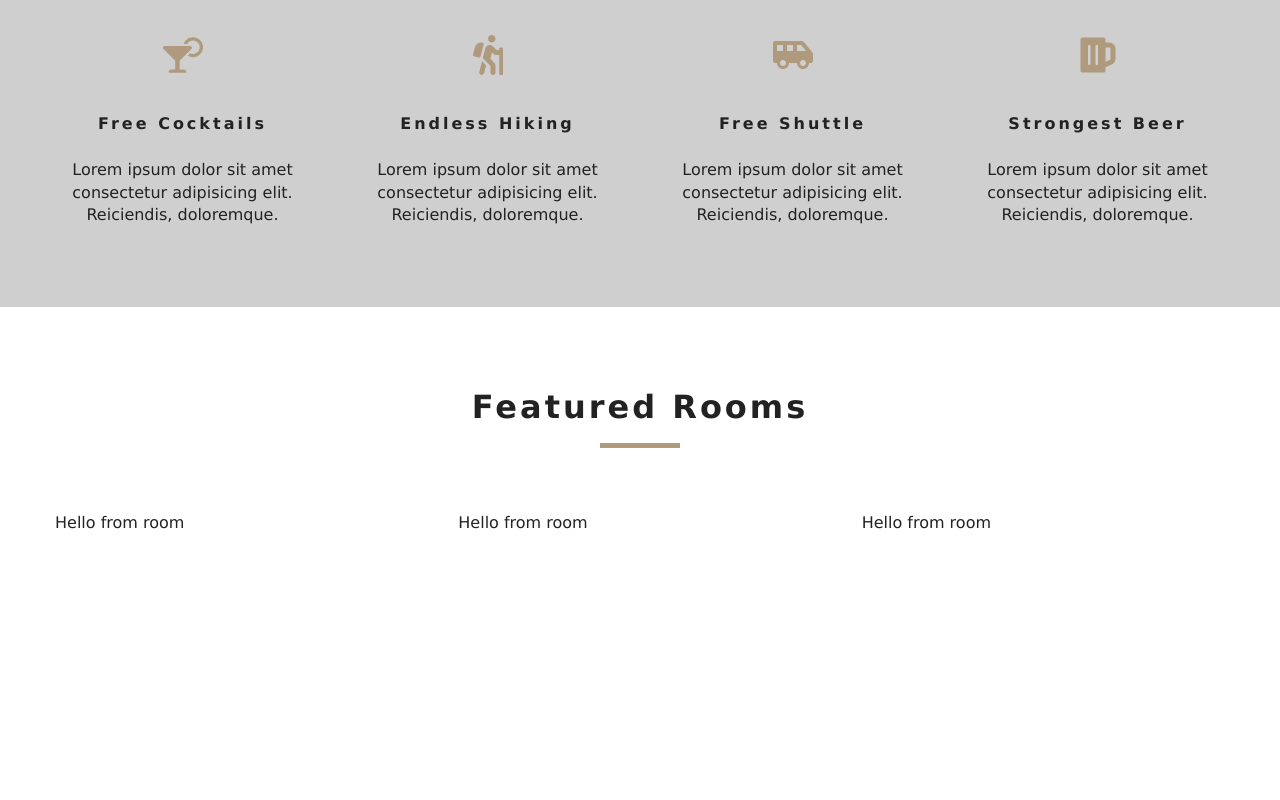
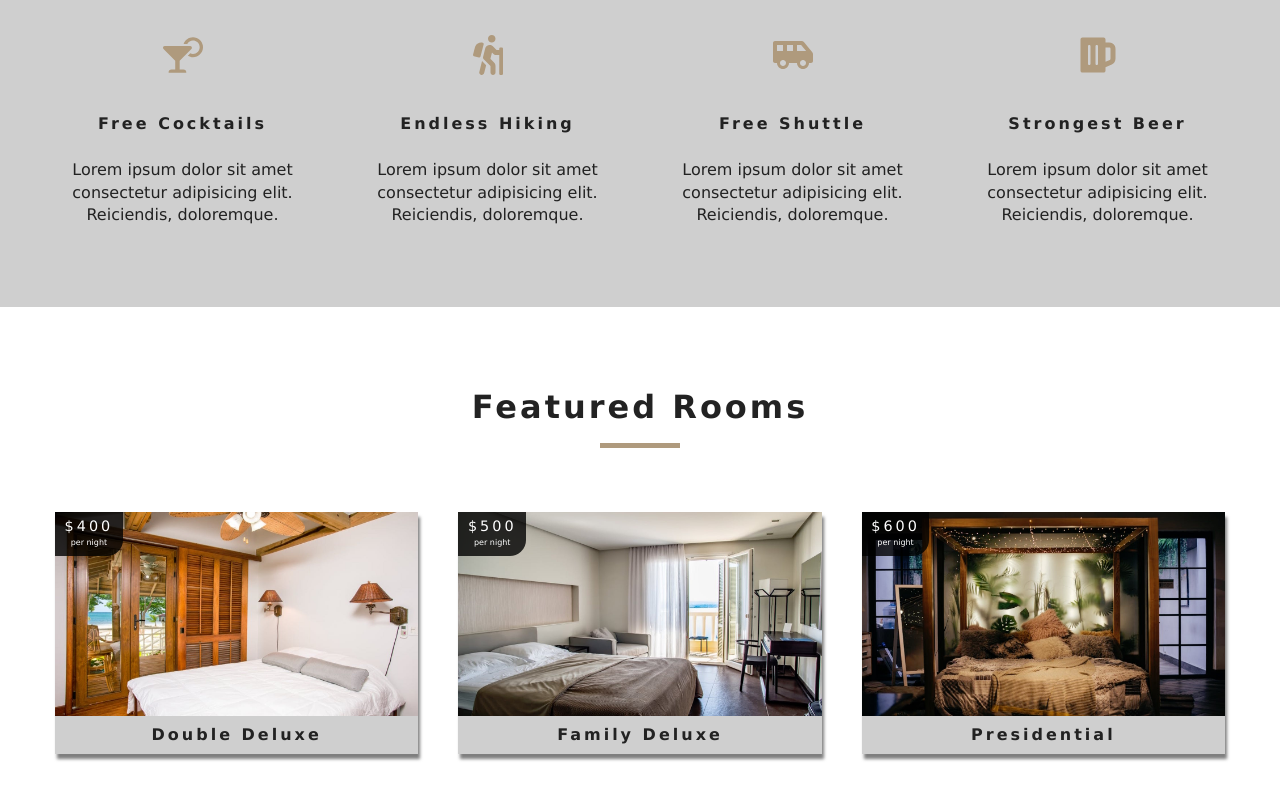
Before and after one commit to greatnonso7/react-beach-resort, a React (Create React App) app: page / in a window 1280 px wide. Shown: the part 972-1772 px from the top of the page. Before the commit the page ends 1586 px from the top, so only its background shows below. Built offline with nearby package versions, Linux system fonts and the light colour scheme.

Commit message:
Switched to yarn and WIP the featured rooms section

```diff
--- a/src/components/Room.component.jsx
+++ b/src/components/Room.component.jsx
@@ -1,9 +1,32 @@
 import React from 'react'
+import { Link } from 'react-router-dom'
+import defaultImg from '../images/room-1.jpeg'
+import PropTypes from 'prop-types'
 
-export default function Room() {
+export default function Room({room}) {
+    const { name, slug, images, price } = room
     return (
-        <div>
-            Hello from room
-        </div>
+        <article className="room">
+            <div className="img-container">
+                <img src={images[0] || defaultImg } alt="single room"/>
+                <div className="price-top">
+                    <h6>${price}</h6>
+                    <p>per night</p>
+                </div>
+                <Link to={`/rooms/${slug}`} className="btn-primary room-link">
+                    Features
+                </Link>
+            </div>
+            <p className="room-info">{name}</p>
+        </article>
     )
 }
+
+Room.propTypes = {
+    room: PropTypes.shape({
+        name: PropTypes.string.isRequired,
+        slug: PropTypes.string.isRequired,
+        images: PropTypes.arrayOf(PropTypes.string).isRequired,
+        price: PropTypes.number.isRequired
+    })
+}
```
Also changed, not shown: 2 other files (tests, documents, lock files or other folders).
